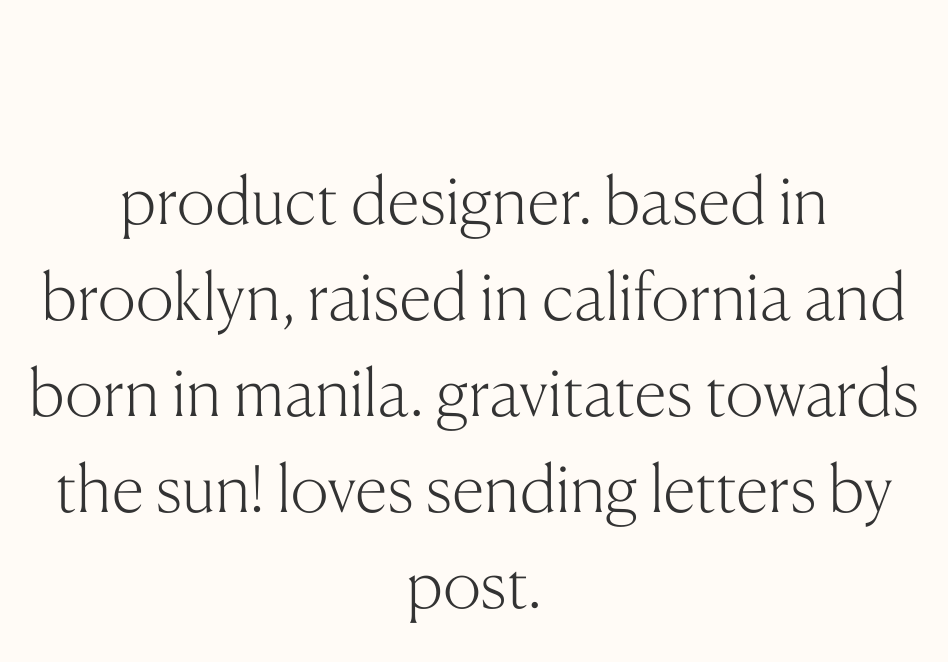
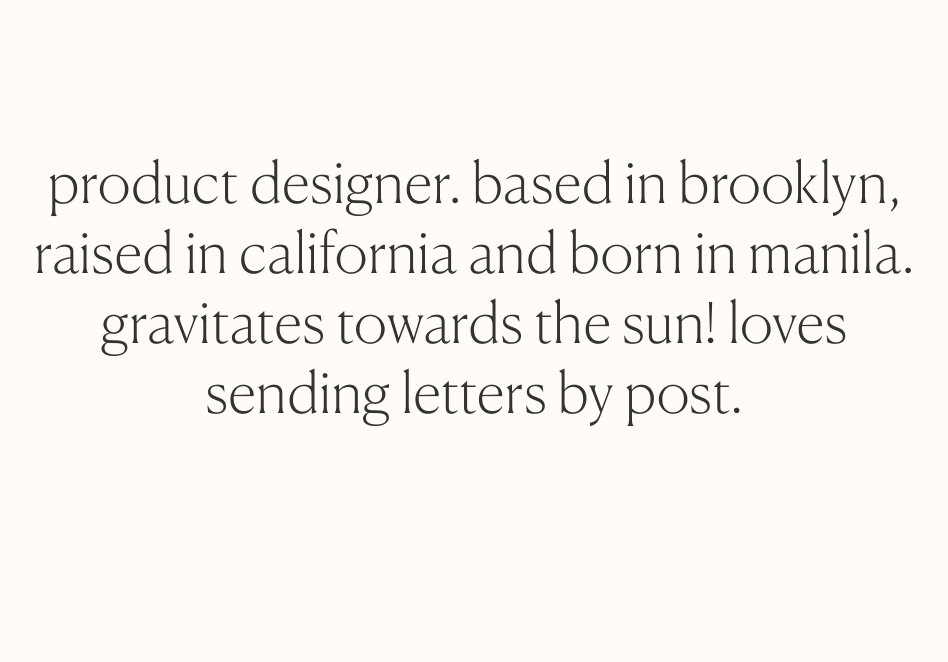
Before and after one commit to ivesfelix/ivesfelix.github.io, a plain HTML site: page index.html in a window 1280 px wide. Shown: the whole page, without its empty margins (166-1114 px from the left). Drawn offline with Linux system fonts and the light colour scheme.

Commit message:
reduce h1, add line-height

```diff
--- a/src/simple-grid.css
+++ b/src/simple-grid.css
@@ -34,13 +34,13 @@ body {
   font-style: normal;
   font-stretch: normal;
   color: #333333;
-  line-height: 1.5;
 }
 
 /* TYPOGRAPHY */
 
 h1 {
-  font-size: 4rem;
+  font-size: 3.5rem;
+  line-height: 1.25;
 }
 
 h2 {
```
